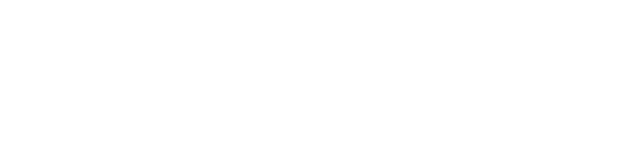
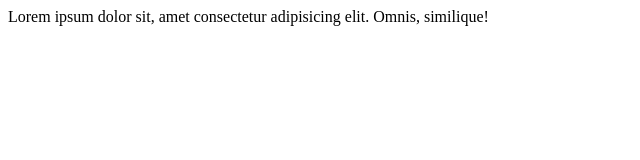
Before and after one commit to Just-joe06/tutorial, a plain HTML site: page index.html in a window 1280 px wide. Shown: the whole page, without its empty margins (0-640 px from the left). Drawn offline with Linux system fonts and the light colour scheme.

Commit message:
i added css rules

```diff
--- a/index.html
+++ b/index.html
@@ -9,7 +9,7 @@
 <body>
 
 
-
+Lorem ipsum dolor sit, amet consectetur adipisicing elit. Omnis, similique!
 
 
 </body>
--- a/style.css
+++ b/style.css
@@ -0,0 +1,5 @@
+*{
+    padding: 0;
+    margin: 0;
+    box-sizing: border-box;
+}
```
